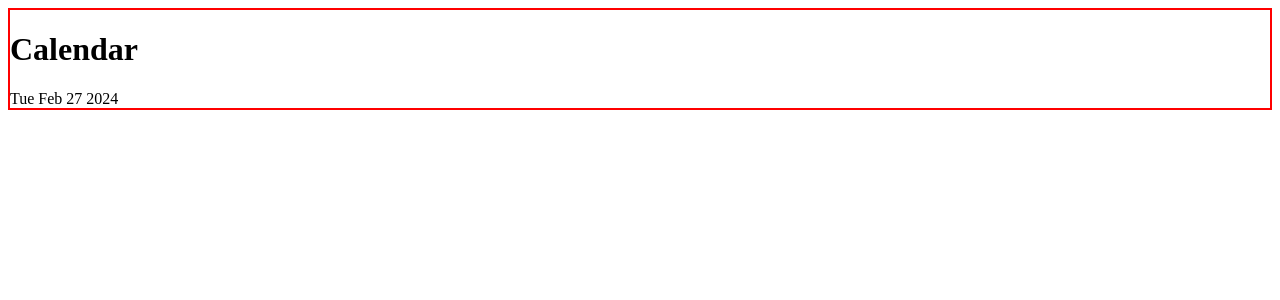
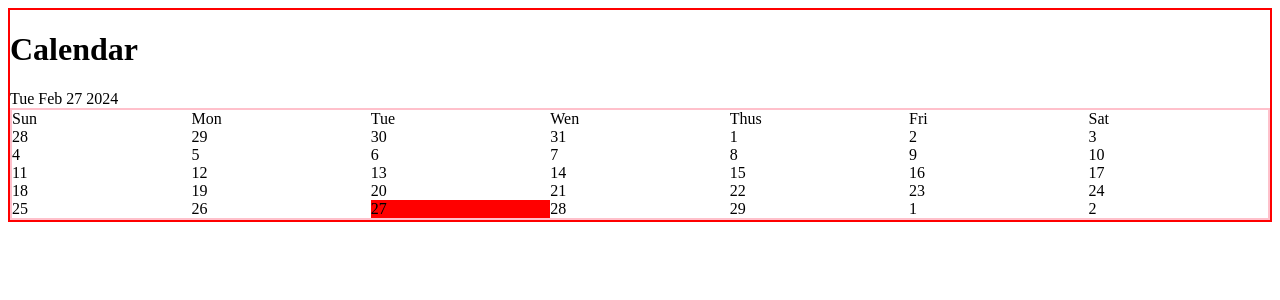
Before and after one commit to PeiHsinChang/nextApp, a Next.js app: page /calendar in a window 1280 px wide. Shown: the top 300 px of the page. Built offline with nearby package versions, Linux system fonts and the light colour scheme.

Commit message:
feat: finish calendar

```diff
--- /dev/null
+++ b/app/calendar/page.js
@@ -0,0 +1,104 @@
+"use client";
+import React from "react";
+import styled from "styled-components";
+
+// 日期 date.getDate()
+// 月份 date.getMonth() (month-1)
+
+const fillInCalendarData = (date) => {
+  const getLastMonDate = (num) =>
+    new Date(date.getFullYear(), date.getMonth(), 1 - num).getDate();
+
+  const getNextMonDate = (num) =>
+    new Date(date.getFullYear(), date.getMonth(), 1 + num).getDate();
+  const firstDay = new Date(date.getFullYear(), date.getMonth(), 1);
+  const lastDay = new Date(date.getFullYear(), date.getMonth() + 1, 0);
+
+  const firstDayOfdate = firstDay.getDay();
+
+  let dates = [];
+
+  // 上個月
+  for (let i = firstDayOfdate; i > 0; i--) {
+    dates.push({ date: getLastMonDate(i) });
+  }
+
+  // 這個月
+  for (let i = 1; i <= lastDay.getDate(); i++) {
+    const isToday = i === date.getDate();
+    dates.push({ date: i, isToday });
+  }
+
+  let nextMonDates = lastDay.getDay() + 1;
+  const nextMonthDates = 7 - nextMonDates;
+
+  // 下個月
+  for (let i = 0; i < nextMonthDates; i++) {
+    dates.push({ date: getNextMonDate(i) });
+  }
+
+  return dates;
+};
+
+export default function Calendar() {
+  const date = new Date();
+  console.log(date.getDate());
+  console.log(date.getMonth());
+  console.log(date.getFullYear());
+  console.log("星期", date.getDay());
+
+  const dates = new Date(date.getFullYear(), date.getMonth() + 1, 0).getDate();
+  const weekDateMap = ["Sun", "Mon", "Tue", "Wen", "Thus", "Fri", "Sat"];
+
+  const dateStr = fillInCalendarData(date);
+  // console.log(dateStr)
+  // for (let i = 0; i < dates; i++) {}
+  console.log({ dateStr });
+  // const dates=date.getDate(date.getFullYear(),date.getMonth())
+
+  return (
+    <Wrapper>
+      <h1>Calendar</h1>
+      <div>{date.toDateString()}</div>
+
+      {/* {dateStr} */}
+      <div className={"calendar"}>
+        {weekDateMap.map((item, index) => {
+          return (
+            <div key={index} className="day">
+              {item}
+            </div>
+          );
+        })}
+        {dateStr.map((item, index) => {
+          return (
+            <div key={index} className={`day ${item.isToday ? "red" : ""}`}>
+              {item.date}
+            </div>
+          );
+        })}
+      </div>
+    </Wrapper>
+  );
+}
+
+const Wrapper = styled.div`
+  border: 2px solid red;
+  .calendar {
+    display: flex;
+    border: 2px solid pink;
+
+    flex: 1;
+    flex-wrap: wrap;
+    .day {
+      display: flex;
+      /* border: 2px solid green; */
+      width: calc(100% / 7);
+      flex: 1 1 1/7;
+    }
+
+    .red {
+      background-color: red;
+    }
+  }
+`;
--- a/app/calendar/page.tsx
+++ /dev/null
@@ -1,50 +0,0 @@
-"use client"
-import React from 'react';
-import styled from 'styled-components';
-
-
-const EmptyFunction= (datewww)=>{
-  console.log(datewww)
-  // let datesArr
-  // for(let i=0;i<dates;i++){
-  //   datesStr+=<div></div>
-  // }
-  // console.log({datesStr})
-  // return datesStr
-}
-
-
-export default function Calendar() {
-  const date=new Date()
-  console.log(date.getDate())
-  console.log(date.getMonth())
-  console.log(date.getFullYear())
-  console.log('星期',date.getDay())
-
-  const dates=new Date(date.getFullYear(),date.getMonth()+1, 0).getDate()
-  const weekDateMap=['Sun','Mon','Tue','Wen','Thus','Fri','Sat']
-
-  const dateStr= EmptyFunction(date.getDay())
-  // console.log(dateStr)
-  for(let i=0;i<dates;i++){
-
-  }
-  console.log({dates})
-  // const dates=date.getDate(date.getFullYear(),date.getMonth())
-  const datesArr=[]
-
-  return (
-  <Wrapper><h1>Calendar</h1>
-  <div>{date.toDateString()}</div>
-
-  {/* {dateStr} */}
-  <div></div>
-
-  </Wrapper>)
-
-}
-
-
-const Wrapper=styled.div`
-  border: 2px solid red;
-`
```
Also changed, not shown: 1 other file (tests, documents, lock files or other folders).
